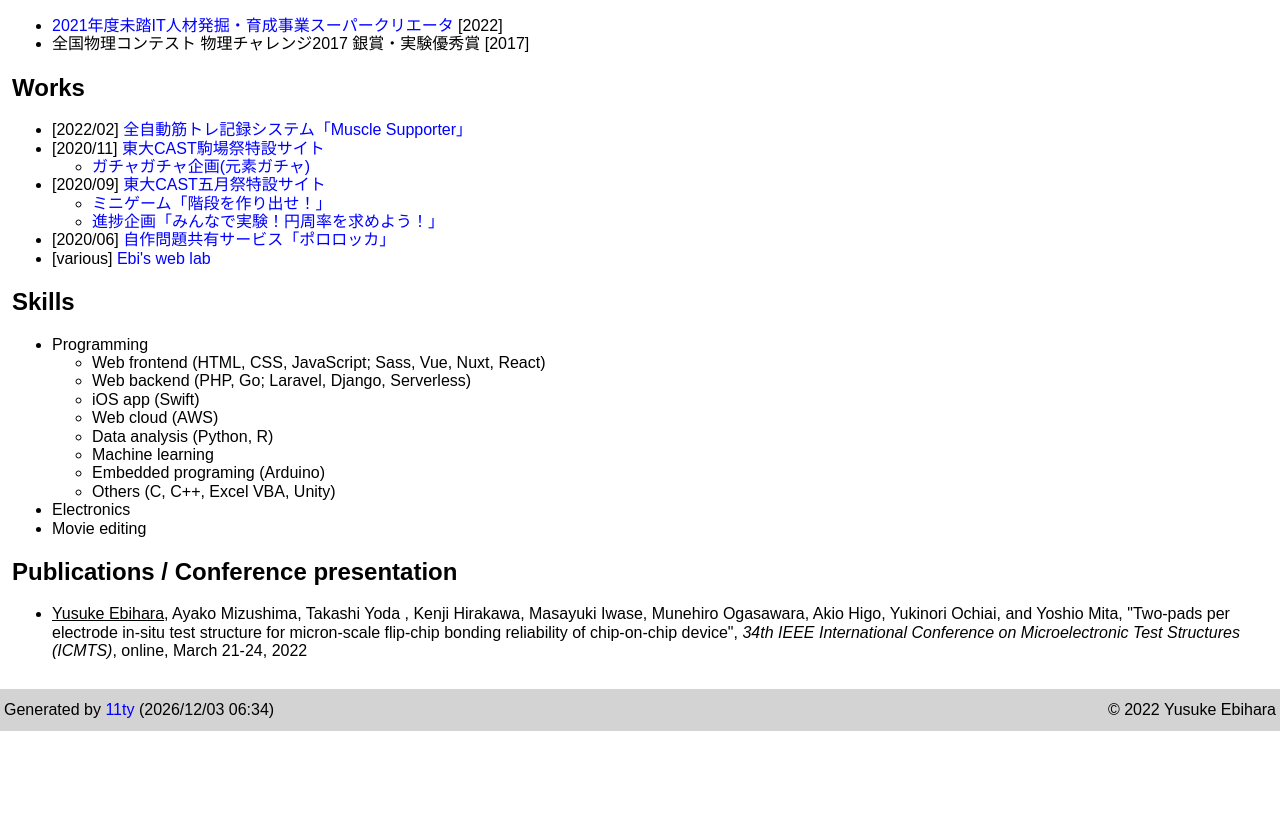
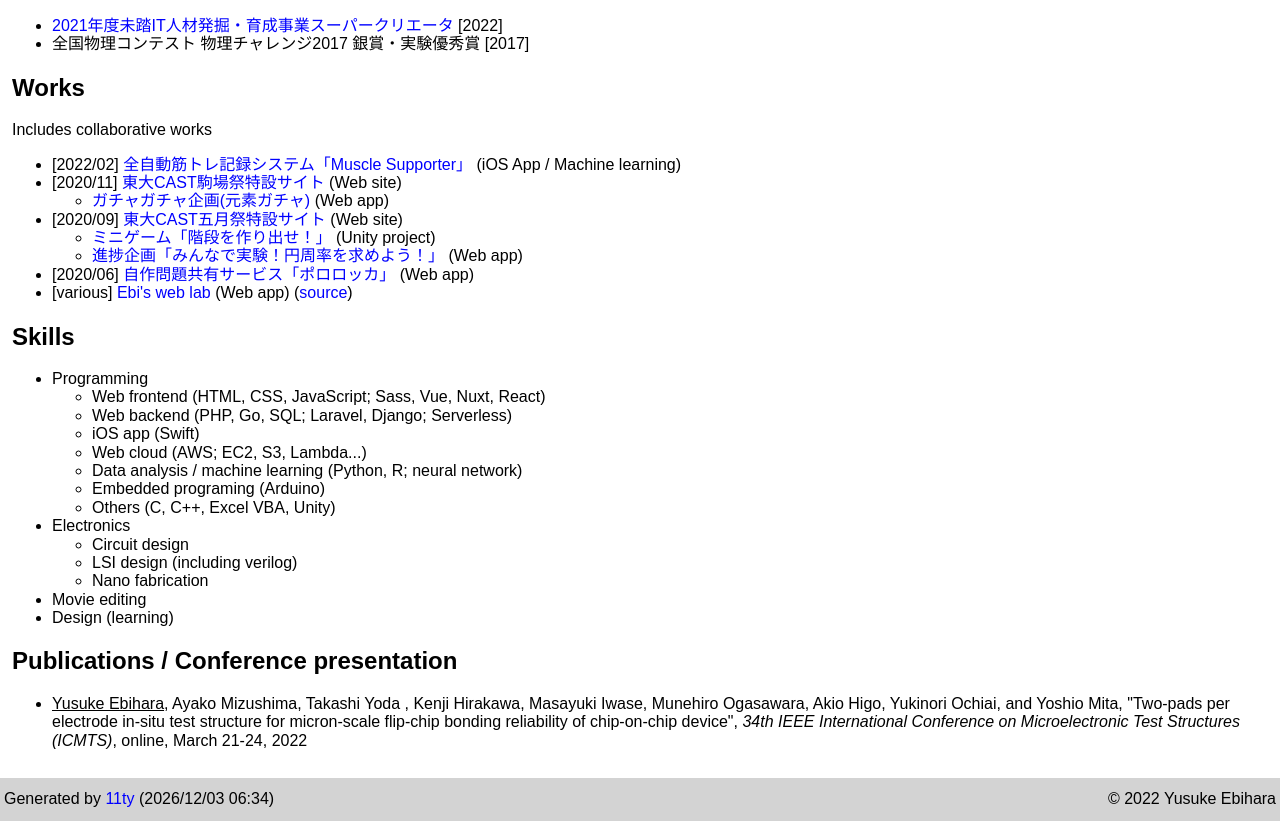
Before and after one commit to ebiyu/ebiyuu.com, an Eleventy site: page src/index.md in a window 1280 px wide. Shown: the part 606-1427 px from the top of the page. Before the commit the page ends 1337 px from the top, so only its background shows below. Built offline with nearby package versions, Linux system fonts and the light colour scheme; Eleventy itself is replaced by a stand-in of ours; files that its build step writes are made by us from their sources; what markdown-it-attrs, markdown-it-link-attributes would draw is missing.

Commit message:
feat: update top page

```diff
--- a/src/index.md
+++ b/src/index.md
@@ -6,12 +6,12 @@ title: Yusuke Ebihara
 ## Profile
 
 - Yusuke Ebihara (海老原祐輔)
-- The University of Tokyo (M1 student) / Programmer (web, mobile)
+- M1 Student (electronics, The University of Tokyo) / Programmer (web, mobile)
 - Email: `yusuke+ebihara.me` (Please replace + with @)
 - Twitter: [@ebiyuu1121_](https://twitter.com/ebiyuu1121_)
 - Facebook: [Yusuke Ebihara](https://www.facebook.com/yuusuke.ebihara.7/)
 - Github: [ebiyuu1121](https://github.com/ebiyuu1121)
-- Game: Mario Kart 8DX / maimai / Mahjong
+- Favorite game: Mario Kart 8DX / maimai / Mahjong
 
 ## Experiences
 
@@ -30,33 +30,39 @@ title: Yusuke Ebihara
 - [東京大学サイエンスコミュニケーションサークルCAST](https://ut-cast.net/) (会計・ウェブ担当) [2018/04-2022/03]
 
 ## Awards
+
 - [2021年度未踏IT人材発掘・育成事業スーパークリエータ](https://www.ipa.go.jp/jinzai/mitou/2021/20220527.html)  [2022]
 - 全国物理コンテスト 物理チャレンジ2017 銀賞・実験優秀賞 [2017]
 
 ## Works
 
-- [2022/02] [全自動筋トレ記録システム「Muscle Supporter」](https://muscle-supporter.com/)
-- [2020/11] [東大CAST駒場祭特設サイト](https://ut-cast.net/komafes2020/)
-  - [ガチャガチャ企画(元素ガチャ)](https://ut-cast.net/komafes2020/gacha/)
-- [2020/09] [東大CAST五月祭特設サイト](https://ut-cast.net/mayfes2020/)
-  - [ミニゲーム「階段を作り出せ！」](https://ut-cast.net/mayfes2020/minigame/tsumiki/)
-  - [進捗企画「みんなで実験！円周率を求めよう！」](https://ut-cast.net/mayfes2020/data-collecting/)
-- [2020/06] [自作問題共有サービス「ポロロッカ」](https://pororocca.com/)
-- [various] [Ebi's web lab](https://lab.ebiyuu.com/)
+Includes collaborative works
+
+- [2022/02] [全自動筋トレ記録システム「Muscle Supporter」](https://muscle-supporter.com/) (iOS App / Machine learning)
+- [2020/11] [東大CAST駒場祭特設サイト](https://ut-cast.net/komafes2020/) (Web site)
+  - [ガチャガチャ企画(元素ガチャ)](https://ut-cast.net/komafes2020/gacha/) (Web app)
+- [2020/09] [東大CAST五月祭特設サイト](https://ut-cast.net/mayfes2020/) (Web site)
+  - [ミニゲーム「階段を作り出せ！」](https://ut-cast.net/mayfes2020/minigame/tsumiki/) (Unity project)
+  - [進捗企画「みんなで実験！円周率を求めよう！」](https://ut-cast.net/mayfes2020/data-collecting/) (Web app)
+- [2020/06] [自作問題共有サービス「ポロロッカ」](https://pororocca.com/) (Web app)
+- [various] [Ebi's web lab](https://lab.ebiyuu.com/) (Web app) ([source](https://github.com/ebiyuu1121/web-lab))
 
 ## Skills
 
 - Programming
   - Web frontend (HTML, CSS, JavaScript; Sass, Vue, Nuxt, React)
-  - Web backend (PHP, Go; Laravel, Django, Serverless)
+  - Web backend (PHP, Go, SQL; Laravel, Django; Serverless)
   - iOS app (Swift)
-  - Web cloud (AWS)
-  - Data analysis (Python, R)
-  - Machine learning
+  - Web cloud (AWS; EC2, S3, Lambda...)
+  - Data analysis / machine learning (Python, R; neural network)
   - Embedded programing (Arduino)
   - Others (C, C++, Excel VBA, Unity)
 - Electronics
+  - Circuit design
+  - LSI design (including verilog)
+  - Nano fabrication
 - Movie editing
+- Design (learning)
 
 ## Publications / Conference presentation
 
```
